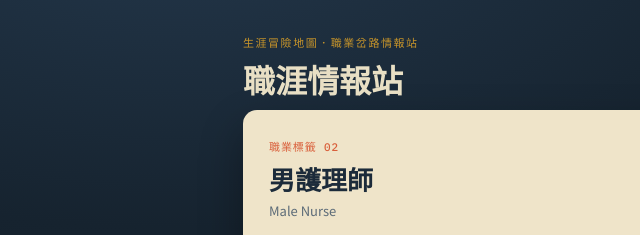
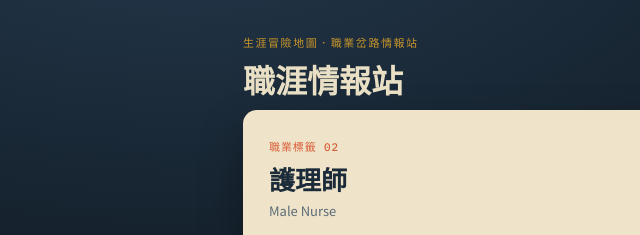
Before and after one commit to cascata-create/nurse, a plain HTML site: page index.html in a window 1280 px wide. Shown: the top 235 px of the page, 77-717 px from the left. Drawn offline with Linux system fonts and the light colour scheme.

Commit message:
Update index.html

```diff
--- a/index.html
+++ b/index.html
@@ -3,7 +3,7 @@
 <head>
 <meta charset="UTF-8">
 <meta name="viewport" content="width=device-width, initial-scale=1.0">
-<title>職涯情報站｜男護理師</title>
+<title>職涯情報站｜護理師</title>
 <link href="https://fonts.googleapis.com/css2?family=Fraunces:opsz,wght@9..144,400;9..144,600;9..144,700&family=Noto+Sans+TC:wght@400;500;600;700&family=IBM+Plex+Mono:wght@500&display=swap" rel="stylesheet">
 <style>
   :root{ --ink:#1c2b3a; --parchment:#efe4c9; --deep:#16232f; --gold:#c8952a; --coral:#d95f3b; --line: rgba(28,43,58,0.18); }
@@ -51,7 +51,7 @@
 
   <div class="card">
     <span class="tag">職業標籤 02</span>
-    <div class="jobtitle">男護理師</div>
+    <div class="jobtitle">護理師</div>
     <div class="jobsub">Male Nurse</div>
     <div class="rows">
       <div class="row"><div class="k">工作內容</div><div class="v">照顧病人的日常需求，測量生命徵象，協助醫師執行治療與衛教。</div></div>
```
